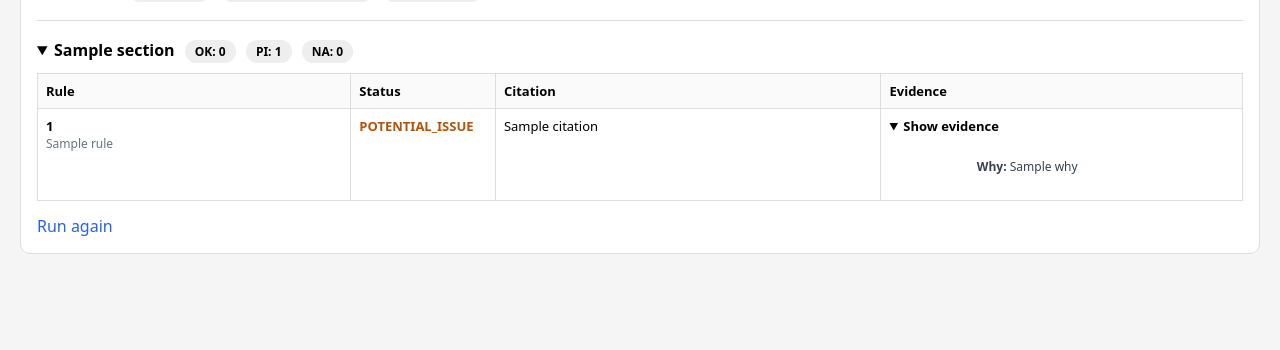
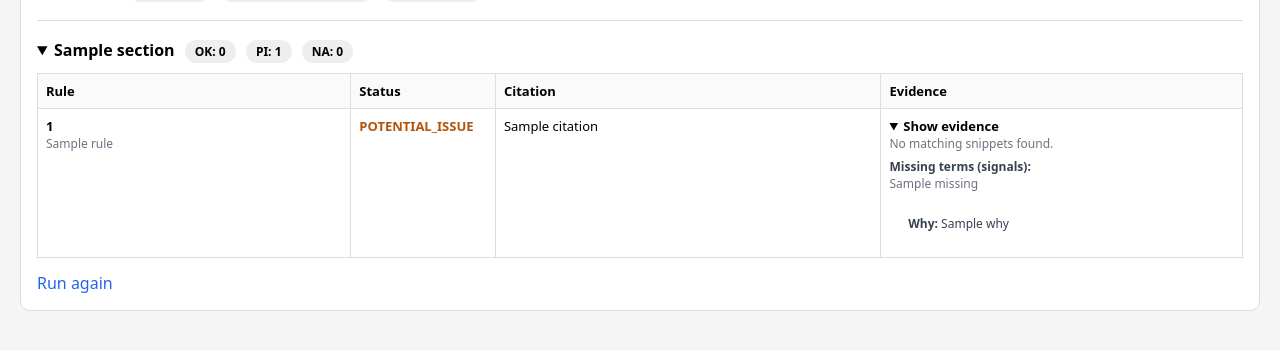
Before and after one commit to AssureAI/assure-fca-monitor, a FastAPI app: template templates/admin_test.html in a window 1280 px wide, after a click on "Show evidence". Shown: the part 302-652 px from the top of the page. Run offline with FastAPI, Linux system fonts and the light colour scheme; the template is opened without the code that fills it: most values are stand-ins (such as "Sample title", 1, 10 or a date in 2020).

Commit message:
Update admin_test.html

```diff
--- a/templates/admin_test.html
+++ b/templates/admin_test.html
@@ -142,26 +142,40 @@
                     <td>
   {% set ev = r.get("evidence", []) %}
   {% set why = r.get("why", "") %}
-                      {% if ev and (ev | length) > 0 %}
+  {% set missing = r.get("missing", []) %}
+  {% set details_list = r.get("details", []) %}
+
   <details>
     <summary>Show evidence</summary>
+
+    {% if ev and (ev | length) > 0 %}
       <ul>
         {% for e in ev %}
           <li>{{ e }}</li>
         {% endfor %}
       </ul>
-                          {% if why %}
-                            <div class="why"><b>Why:</b> {{ why }}</div>
+    {% else %}
+      <div class="muted">No matching snippets found.</div>
     {% endif %}
-                        </details>
-                      {% else %}
-                        <details>
-                          <summary>Show evidence</summary>
+
+    {% if details_list and (details_list | length) > 0 %}
+      <div class="why"><b>Details:</b></div>
+      <ul>
+        {% for d in details_list %}
+          <li>{{ d }}</li>
+        {% endfor %}
+      </ul>
+    {% endif %}
+
+    {% if missing and (missing | length) > 0 %}
+      <div class="why"><b>Missing terms (signals):</b></div>
+      <div class="muted">{{ missing | join(", ") }}</div>
+    {% endif %}
+
     <div class="why">
-                            <b>Why:</b> {{ why if why else "No matching snippets found." }}
+      <b>Why:</b> {{ why if why else "No reason provided." }}
     </div>
   </details>
-                      {% endif %}
 </td>
                   </tr>
                 {% endfor %}
```
Lines whose indentation alone changed are shown as unchanged.
